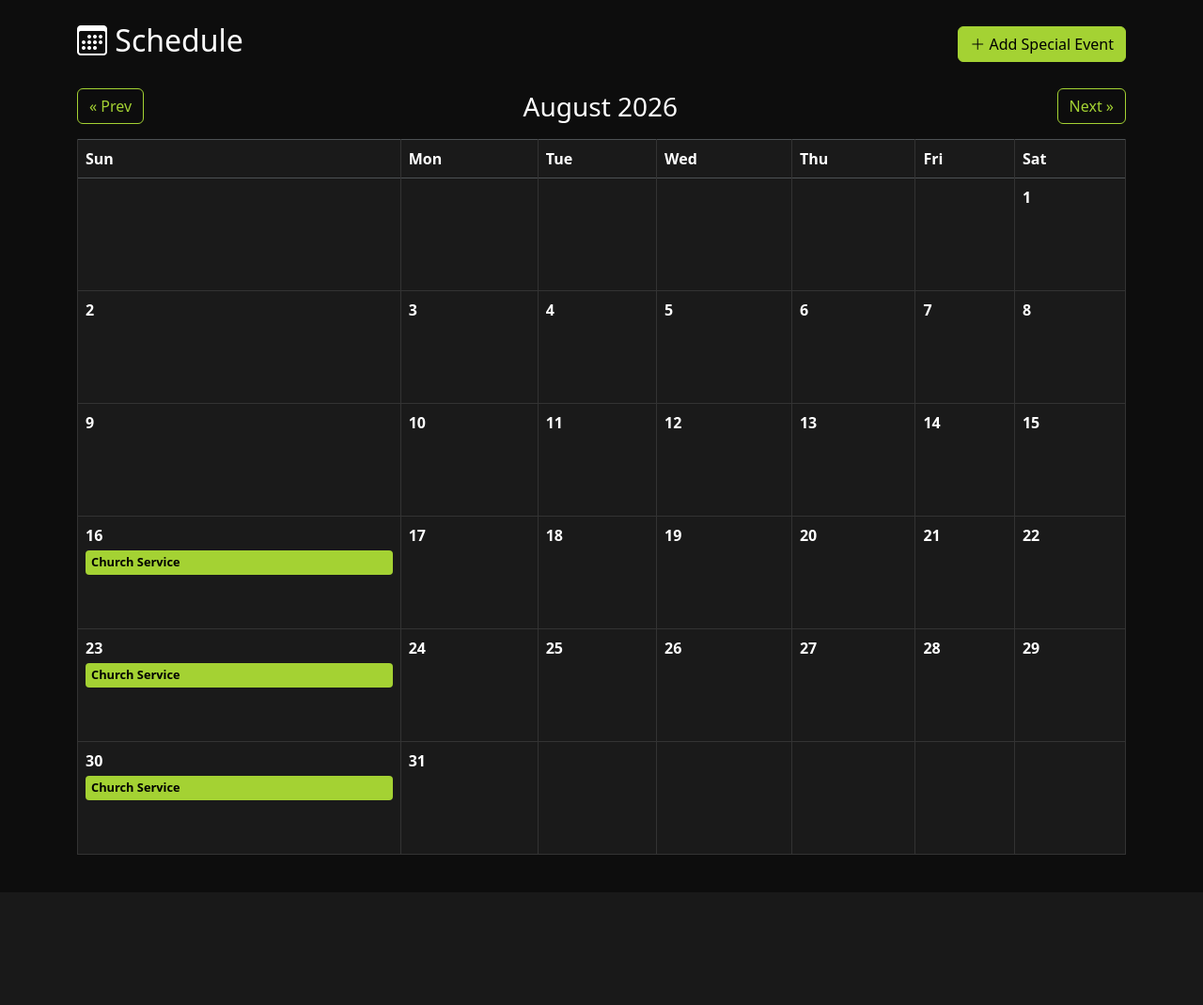
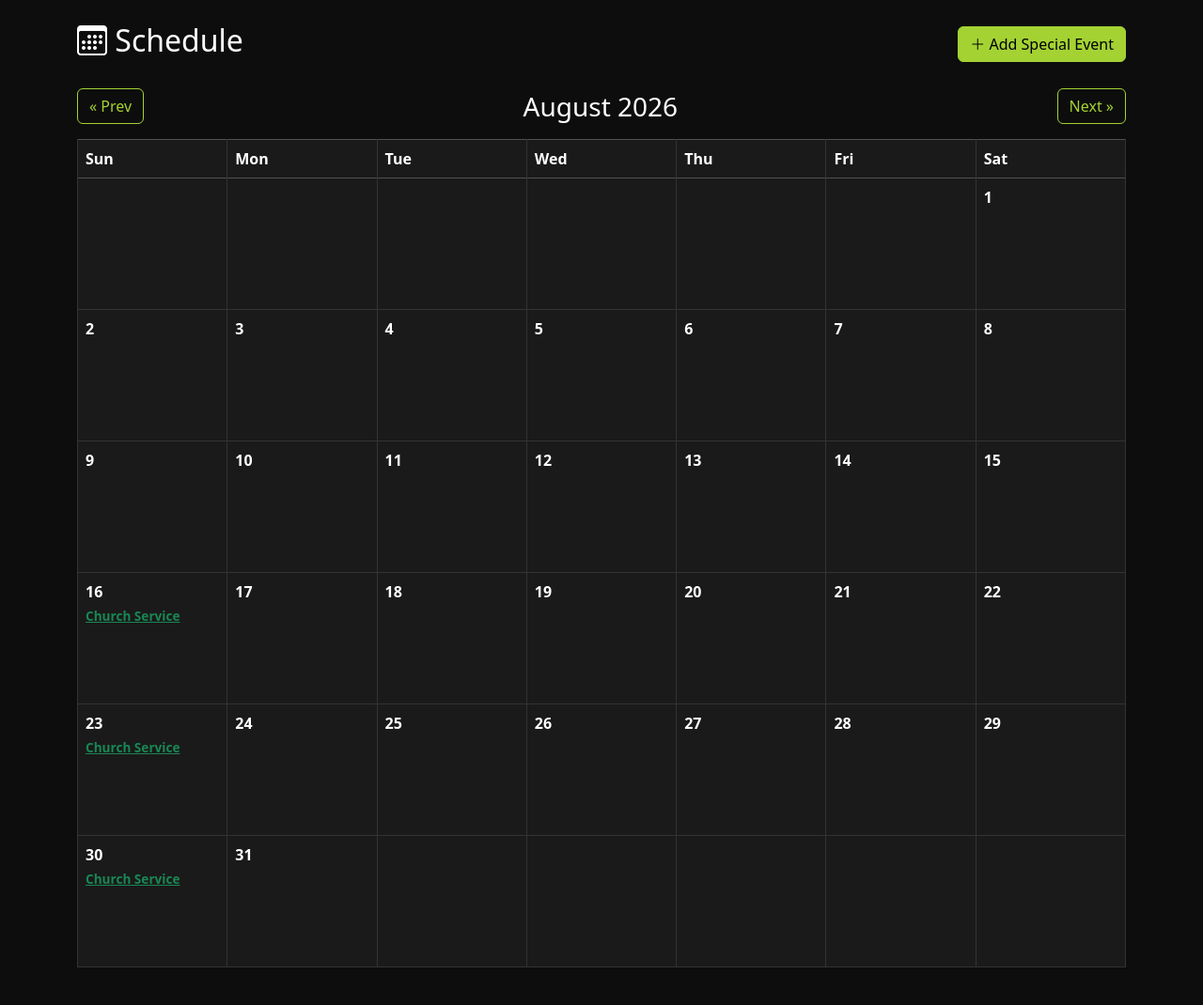
Before and after one commit to amfb98/church-safety-app, a Flask app: page /schedule in a window 1280 px wide. Shown: the part 62-1132 px from the top of the page at 94% size. Before the commit the page ends 972 px from the top, so only its background shows below. Run offline with Flask 3, Linux system fonts and the light colour scheme; a user stored in the database is signed in; data comes from the database, SQL or seed files in the repository; tables that the repository leaves empty hold one stand-in row (values such as "Sample post").

Commit message:
Refactor schedule template for better styling

```diff
--- a/templates/schedule.html
+++ b/templates/schedule.html
@@ -25,20 +25,22 @@
     {% for week in weeks %}
         <tr>
         {% for day in week %}
-            <td class="calendar-day {% if day == 0 %}empty{% elif day == first.day and year==first.year and month==first.month %}today{% endif %}" style="height:120px;vertical-align:top;">
+            <td class="calendar-day {% if day == 0 %}empty{% endif %}" style="height:140px;vertical-align:top; min-width:120px;">
                 {% if day != 0 %}
-                <div class="d-flex justify-content-between">
+                <div class="d-flex justify-content-between mb-1">
                     <strong>{{ day }}</strong>
                 </div>
                 {% if events_by_day.get(day) %}
                     {% for e in events_by_day[day] %}
-                    <div class="event-pill mt-1">
-                        <a href="{{ url_for('schedule_detail', event_id=e.id) }}">
+                    <div class="mb-2">
+                        <a href="{{ url_for('schedule_detail', event_id=e.id) }}" class="fw-bold text-success d-block" style="font-size:0.85rem;">
                             {{ e.title }}
-                            {% if e.signups %}
-                                <small>({{ e.signups|length }})</small>
-                            {% endif %}
                         </a>
+                        {% for s in e.signups %}
+                            <div style="font-size:0.75rem; line-height:1.3;">
+                                {{ s.person_name }}{% if s.role %} – {{ s.role }}{% endif %}{% if s.service %} ({{ s.service }}){% endif %}
+                            </div>
+                        {% endfor %}
                     </div>
                     {% endfor %}
                 {% endif %}
```
